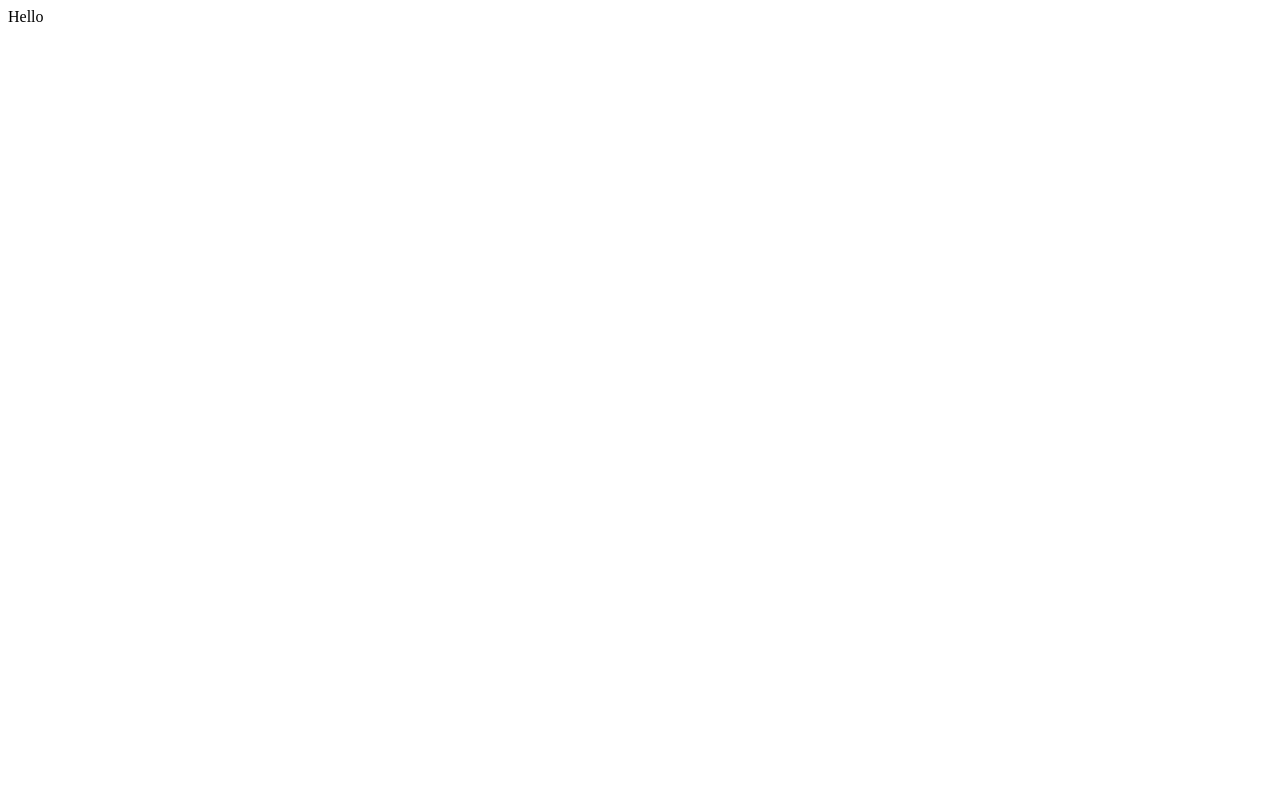
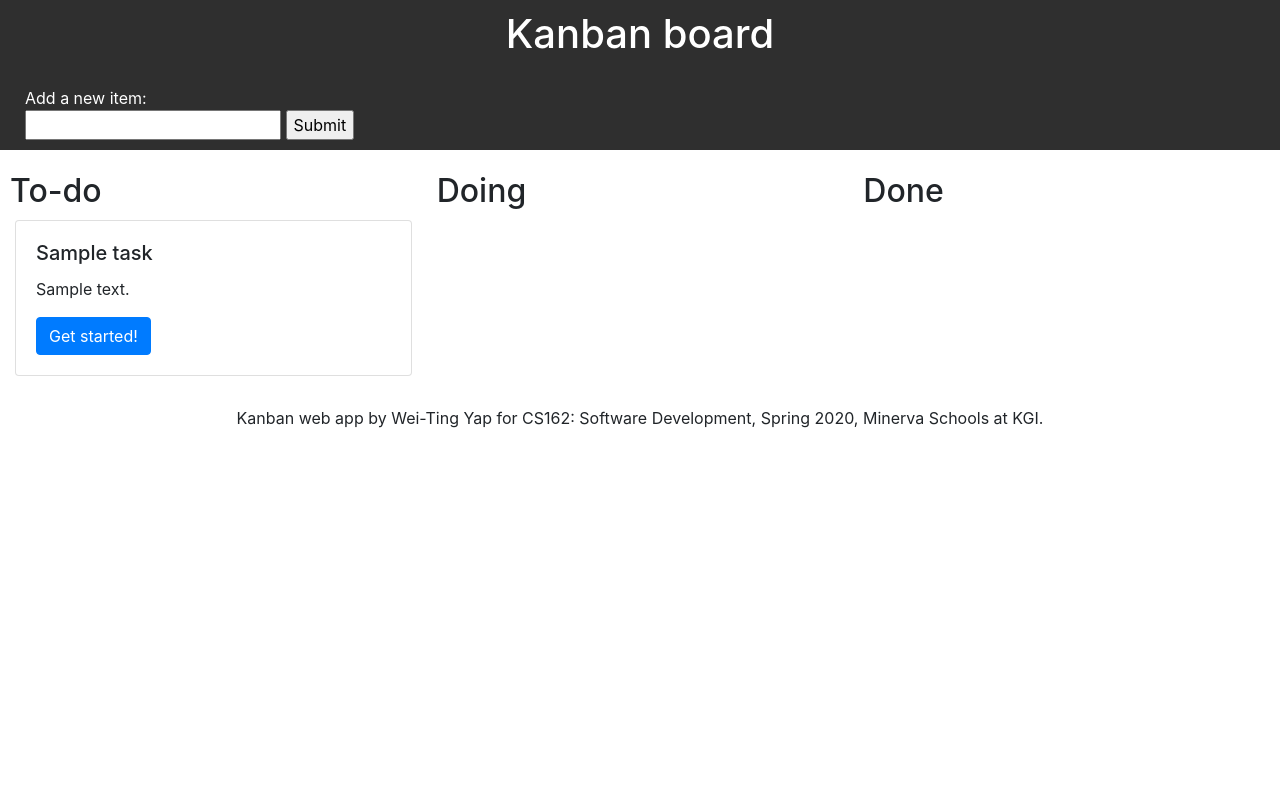
Before and after one commit to weiting109/kanban-web-app, a Flask app: page / in a window 1280 px wide. Before the commit the page is almost empty. Run offline with Flask 2, Linux system fonts and the light colour scheme; tables that the repository leaves empty hold one stand-in row (values such as "Sample post"); some libraries are stand-ins or nearby versions.

Commit message:
updated update route to take id as URL variable

```diff
--- a/kanban/app.py
+++ b/kanban/app.py
@@ -20,19 +20,18 @@ def index():
     todo = Tasks.query.filter_by(status='todo').all()
     doing = Tasks.query.filter_by(status='doing').all()
     done = Tasks.query.filter_by(status='done').all()
-    return "Hello"
-    #return render_template('index.html', todo=todo, doing=doing, done=done)
+    return render_template('index.html', todo=todo, doing=doing, done=done)
 
-@app.route('/add', methods=['POST'])
+@app.route('/add/', methods=['POST'])
 def add():
     newtask = Tasks(name=request.form['newtask'])
     db.session.add(newtask)
     db.session.commit()
     return redirect(url_for('index'))
 
-@app.route('/update', methods=['POST'])
-def update():
-    id = request.form['updatebtn'] #id of item to be updated
+@app.route('/update/<int:id>/', methods=['POST'])
+def update(id):
+    #id = request.form['updatebtn'] #id of item to be updated - no longer needed as id is passed through URL
     item = Tasks.query.filter_by(id=id).first() #find corresponding record
     print(item.status)
     if item.status == 'todo':
--- a/kanban/templates/index.html
+++ b/kanban/templates/index.html
@@ -66,7 +66,7 @@
             <div class="card-body">
               <h5 class="card-title">{{ item.name }}</h5>
               <p class="card-text">{{ item.desc }}</p>
-              <form action="{{ url_for('update') }}" method="POST">
+              <form action="{{ url_for('update', id=item.id) }}" method="POST">
                 <button type="submit" class="btn btn-primary" name="updatebtn" value="{{ item.id }}">Get started!</button>
               </form>
             </div>
@@ -84,7 +84,7 @@
             <div class="card-body">
               <h5 class="card-title">{{ item.name }}</h5>
               <p class="card-text">{{ item.desc }}</p>
-              <form action="{{ url_for('update') }}" method="POST">
+              <form action="{{ url_for('update', id=item.id) }}" method="POST">
                 <button type="submit" class="btn btn-primary" name="updatebtn" value="{{ item.id }}">Done!</button>
               </form>
             </div>
@@ -101,7 +101,7 @@
             <div class="card-body">
               <h5 class="card-title">{{ item.name }}</h5>
               <p class="card-text">{{ item.desc }}</p>
-              <form action="{{ url_for('update') }}" method="POST">
+              <form action="{{ url_for('update', id=item.id) }}" method="POST">
                 <button type="submit" class="btn btn-primary" name="updatebtn" value="{{ item.id }}">Clear</button>
               </form>
             </div>
```
